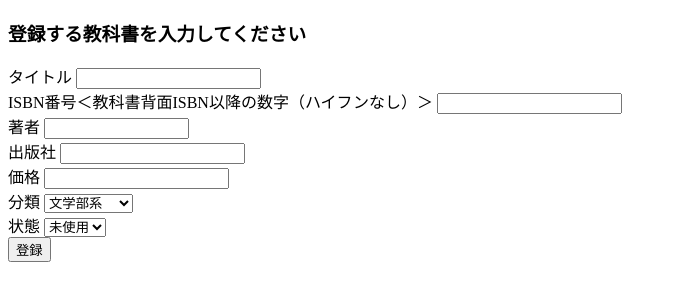
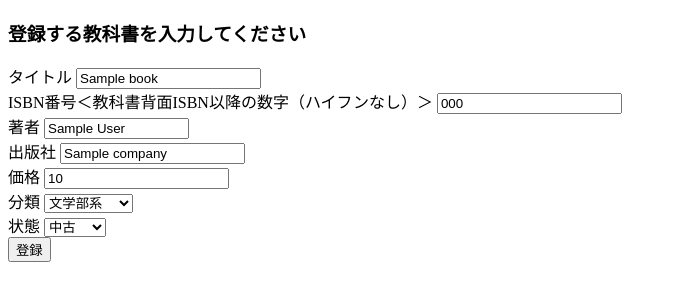
Before and after one commit to ShouyaFUJISAWA01/textbook_buysell, a Python web app: template app/templates/homes/book_info_change.html in a window 1280 px wide. Shown: the top 301 px of the page, without its empty margins (0-677 px from the left). Run offline with Jinja, Linux system fonts and the light colour scheme; the template is opened without the code that fills it: most values are stand-ins (such as "Sample title", 1, 10 or a date in 2020).

Commit message:
book_info_changeのpyとhtmlno変更

```diff
--- a/app/templates/homes/book_info_change.html
+++ b/app/templates/homes/book_info_change.html
@@ -5,51 +5,51 @@
         <title>教科書情報変更</title>
     </head>
     <body>
-        <form action="{{url_for('book_info_change.book_info_change')}}" method="POST">
+        <form action="{{url_for('book_info_change.book_info_change', id=book.id)}}" method="POST">
            <h3>登録する教科書を入力してください</h3>
             <div>
                 タイトル
-                <input type="text" name="name">
+                <input type="text" name="name" value="{{ book.name }}">
             </div>
             <div>
                 ISBN番号＜教科書背面ISBN以降の数字（ハイフンなし）＞
-                <input type="text" name="isbn_no">
+                <input type="text" name="isbn_no" value="{{ book.isbn_no }}">
             </div>
             <div>
                 著者
-                <input type="text" name="author" size="15">
+                <input type="text" name="author" size="15" value="{{ book.author }}">
             </div>
             <div>
                 出版社
-                <input type="text" name="company" size="20">
+                <input type="text" name="company" size="20" value="{{ book.company }}">
             </div>
             <div>
                 価格
-                <input type="number" name="price" size="10">
+                <input type="number" name="price" size="10" value="{{ book.price }}">
             </div>
             <div>
                 分類
                 <select size="1" name="category">
                     <!-- <--!categoryの値を引き継いでください-->
-                    <option value="0" {{ "selected" if category == "文化部系" }}>文学部系</option>
-                    <option value="1" {{ "selected" if category == "教育学部系" }}>教育学部系</option>
-                    <option value="2" {{ "selected" if category == "法学部系" }}>法学部系</option>
-                    <option value="3" {{ "selected" if category == "社会学部系" }}>社会学部系</option>
-                    <option value="4" {{ "selected" if category == "経済学部系" }}>経済学部系</option>
-                    <option value="5" {{ "selected" if category == "理学部系" }}>理学部系</option>
-                    <option value="6" {{ "selected" if category == "医学部系" }}>医学部系</option>
-                    <option value="7" {{ "selected" if category == "歯学部系" }}>歯学部系</option>
-                    <option value="8" {{ "selected" if category == "薬学部系" }}>薬学部系</option>
-                    <option value="9" {{ "selected" if category == "工学部系" }}>工学部系</option>
-                    <option value="10" {{ "selected" if category == "農学部系" }}>農学部系</option>
+                    <option value="0" {{ "selected" if category == "0" }}>文学部系</option>
+                    <option value="1" {{ "selected" if category == "1" }}>教育学部系</option>
+                    <option value="2" {{ "selected" if category == "2" }}>法学部系</option>
+                    <option value="3" {{ "selected" if category == "3" }}>社会学部系</option>
+                    <option value="4" {{ "selected" if category == "4" }}>経済学部系</option>
+                    <option value="5" {{ "selected" if category == "5" }}>理学部系</option>
+                    <option value="6" {{ "selected" if category == "6" }}>医学部系</option>
+                    <option value="7" {{ "selected" if category == "7" }}>歯学部系</option>
+                    <option value="8" {{ "selected" if category == "8" }}>薬学部系</option>
+                    <option value="9" {{ "selected" if category == "9" }}>工学部系</option>
+                    <option value="10" {{ "selected" if category == "10" }}>農学部系</option>
                 </select>
             </div>
             <div>
                 状態
                 <select name="status">
-                    <option value="0">中古</option>
-                    <option value="1">新品</option>
-                    <option value="2" selected>未使用</option>
+                    <option value="0" {{ "selected" if status == "0" }}>中古</option>
+                    <option value="1" {{ "selected" if status == "1" }}>新品</option>
+                    <option value="2" {{ "selected" if status == "2" }}>未使用</option>
                 </select>
             </div>
 
--- a/app/views/book_info_change.py
+++ b/app/views/book_info_change.py
@@ -17,8 +17,7 @@ book_info_change_delete = Blueprint('book_info_change', __name__)
 @book_info_change_delete.route('/book_info_change/<int:id>/update', methods=['POST'])
 def book_info_change(id):
     book=Book.query.get(id)
-    book.user_id=Book.query('user_id').get(id) #書き方合ってるかわかりません。id行のuser_idを取得したいです。
-    book.user_id=Book.query.get('user_id'.id) #書き方合ってるかわかりません。id行のuser_idを取得したいです。
+    book.user_id = book.user_id
     book.isbn_no=request.form.get('isbn_no')
     book.name=request.form.get('name')
     book.author=request.form.get('author')
@@ -33,7 +32,6 @@ def book_info_change(id):
     except:
         flash('入力した値を再度確認してください')
         return redirect(url_for('homes.book_info_change', id=id))
-    # flash('教科書情報が変更されました','success')←これ必要なのかわかりません。
     return redirect(url_for('top.home'))
 
 # 教科書削除処理
@@ -42,6 +40,4 @@ def book_info_delete(id):
   book = Book.query.get(id)
   db.session.delete(book)
   db.session.commit()
-  flash('教科書が削除されました')
-#   会員ページ(home.html)にflash文を追加してほしいです。エラーメッセージが表示できるようにしてください。
   return redirect(url_for('top.home'))
```
